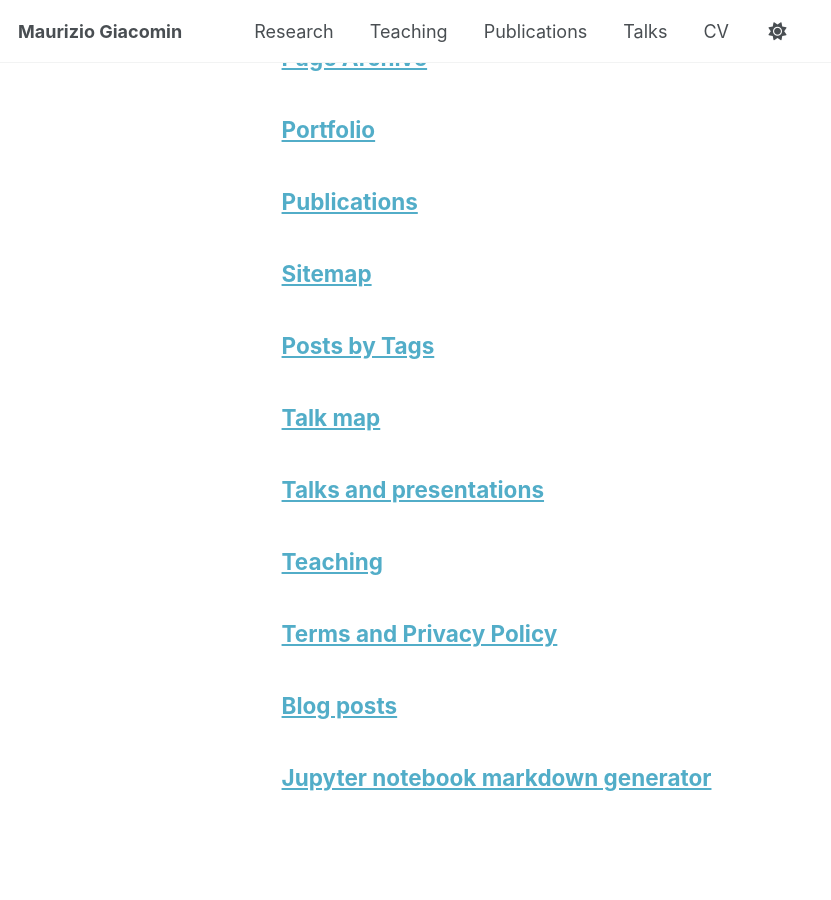
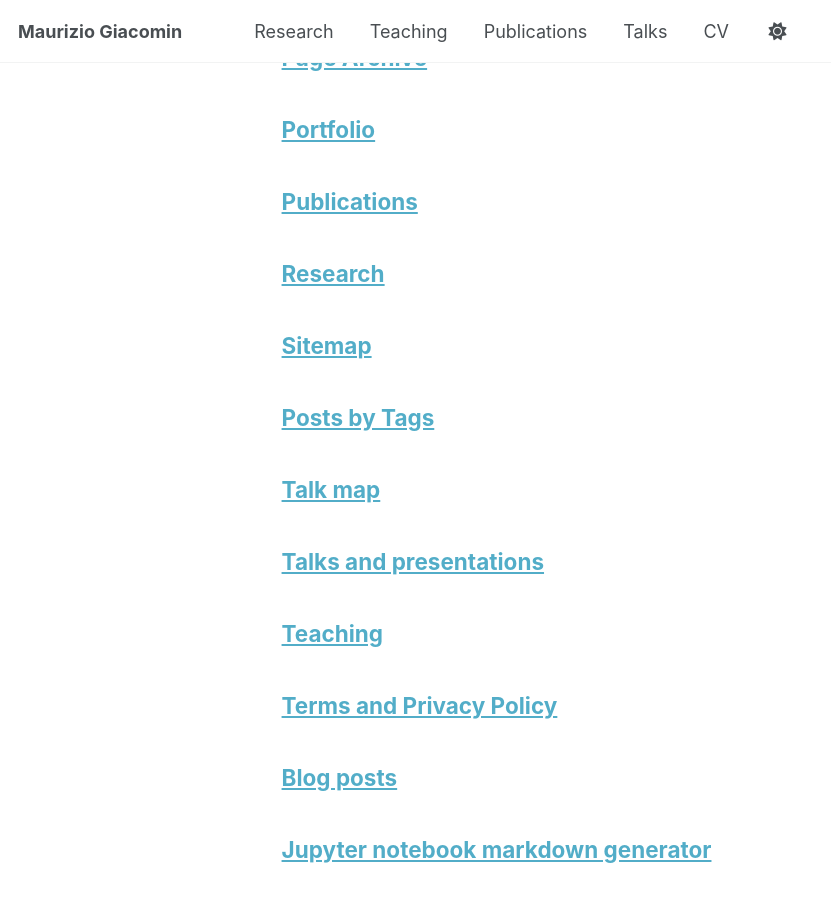
Before and after one commit to mgiacomin/mgiacomin.github.io, a Jekyll site: the page built from _pages/page-archive.html, in a window 1280 px wide and 900 px high, scrolled down 776 px. Shown: the whole window, without its empty margins (0-831 px from the left). Built offline with Jekyll 4.4.1, drawn with Linux system fonts in a browser that asks for light colours; a script that is not in the unit is left out.

Commit message:
Add research page

```diff
--- a/_includes/archive-single.html
+++ b/_includes/archive-single.html
@@ -27,38 +27,76 @@
       </div>
     {% endif %}
 
-    <!-- ====== TITLE DISPLAY ====== -->
+    <!-- ========================= -->
+    <!-- ====== TITLE DISPLAY ===== -->
+    <!-- ========================= -->
     <h2 class="archive__item-title" itemprop="headline">
       {% if post.collection == 'publications' and post.link %}
-        <!-- Publications: only link to the paper -->
-        <a href="{{ post.link }}" target="_blank" rel="noopener">{{ title }}</a>
+        <!-- Publications: only link to paper -->
+        <a href="{{ post.link }}" target="_blank" rel="noopener" style="color:#2a4d9b;">
+          {{ title }}
+        </a>
+
       {% elsif post.collection == 'teaching' %}
         <strong>{{ title }}</strong>
+
       {% elsif post.link %}
-        <!-- Other posts with external link: keep permalink icon -->
+        <!-- Standard external link + permalink -->
         <a href="{{ post.link }}">{{ title }}</a>
         <a href="{{ base_path }}{{ post.url }}" rel="permalink">
           <i class="fa fa-link" aria-hidden="true" title="permalink"></i>
           <span class="sr-only">Permalink</span>
         </a>
+
       {% else %}
-        <!-- Default permalink behavior -->
+        <!-- Default permalink -->
         <a href="{{ base_path }}{{ post.url }}" rel="permalink">{{ title }}</a>
       {% endif %}
     </h2>
 
-    <!-- ====== METADATA DISPLAY ====== -->
+    <!-- ============================= -->
+    <!-- ===== METADATA DISPLAY ====== -->
+    <!-- ============================= -->
+
     {% if post.collection == 'publications' %}
+
+      <!-- ===== AUTHORS ===== -->
+      {% if post.authors %}
+      <p style="margin:0 0 2px 0; color:#444;">
+        {{ post.authors }}
+      </p>
+      {% endif %}
+
+      <!-- ===== VENUE ===== -->
+      {% if post.venue %}
+      <p style="margin:0; font-size:0.9em; color:#444;">
+        <i class="fa fa-book" style="margin-right:4px;"></i>
+        <i>{{ post.venue }}</i>
+        {% if post.volume %}
+           <strong>{{ post.volume }}</strong>
+        {% endif %}
+      </p>
+      {% endif %}
+
+      <!-- ===== YEAR ===== -->
+      {% if post.date %}
+      <p style="margin:0; font-size:0.9em; color:#444;">
+        <i class="fa fa-calendar" style="margin-right:4px;"></i>
+        {{ post.date | default: "1900-01-01" | date: "%Y" }}
+      </p>
+      {% endif %}
+
+    {% elsif post.collection == 'teaching' %}
+
       <p>
-        {{ post.authors }}<br>
-        <i>{{ post.venue }}</i> <strong>{{ post.volume }}</strong> ({{ post.date | default: "1900-01-01" | date: "%Y" }})
+        <i>{{ post.venue }}</i>, {{post.location}}<br>
+        {{ post.type }}<br>
+        {{ post.year }}<br>
+        {{ post.role }}
       </p>
-    {% elsif post.collection == 'teaching' %}
-      <p><i>{{ post.venue }}</i>, {{post.location}}<br>
-      {{ post.type }}<br>
-      {{ post.year }}<br>
-      {{ post.role }}</p>
+
     {% elsif post.date %}
+
       <p class="page__date">
         <strong>
           <i class="fa fa-fw fa-calendar" aria-hidden="true"></i>
@@ -68,11 +106,16 @@
           {{ post.date | default: "1900-01-01" | date: "%B %d, %Y" }}
         </time>
       </p>
+
     {% endif %}
 
-    <!-- ====== EXCERPT ====== -->
+    <!-- ========================= -->
+    <!-- ====== EXCERPT TEXT ===== -->
+    <!-- ========================= -->
+
     {% if post.excerpt and site.read_more != 'enabled' %}
       <p class="archive__item-excerpt" itemprop="description">{{ post.excerpt | markdownify }}</p>
+
     {% elsif post.excerpt and site.read_more == 'enabled' %}
       <p class="archive__item-excerpt" itemprop="description">
         {{ post.excerpt | markdownify | remove: '<p>' | remove: '</p>' }}
--- a/_pages/cv.md
+++ b/_pages/cv.md
@@ -50,7 +50,7 @@
 Funding record
 ======
 **Enabling Research Project 2026—2027**\
-Principal Investigator of the EnR project "Developing reduced turbulence transport models for the tokamak scrape-off layer" funded by Horizon Europe. Project budget 610 000 €.
+Principal Investigator of the EUROfusion Enabling Research project "Developing reduced turbulence transport models for the tokamak scrape-off layer" funded by Horizon Europe. Project budget 610 000 €.
 
 
 Awards and prizes
```
Also changed, not shown: _includes/archive-single-talk-cv.html (+32 -16 lines), _pages/research.md (added, +24 -0 lines), images/RM.png (added).
